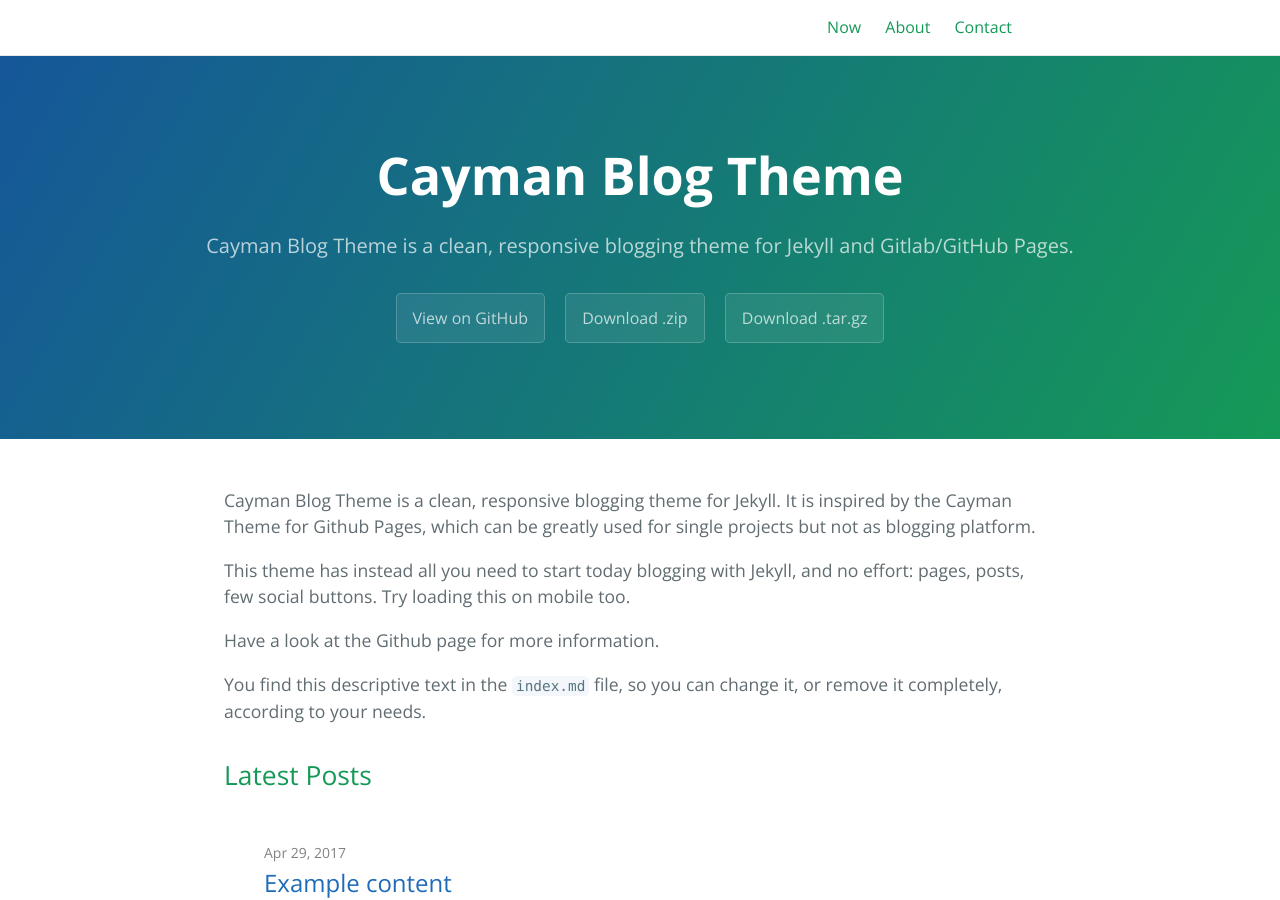
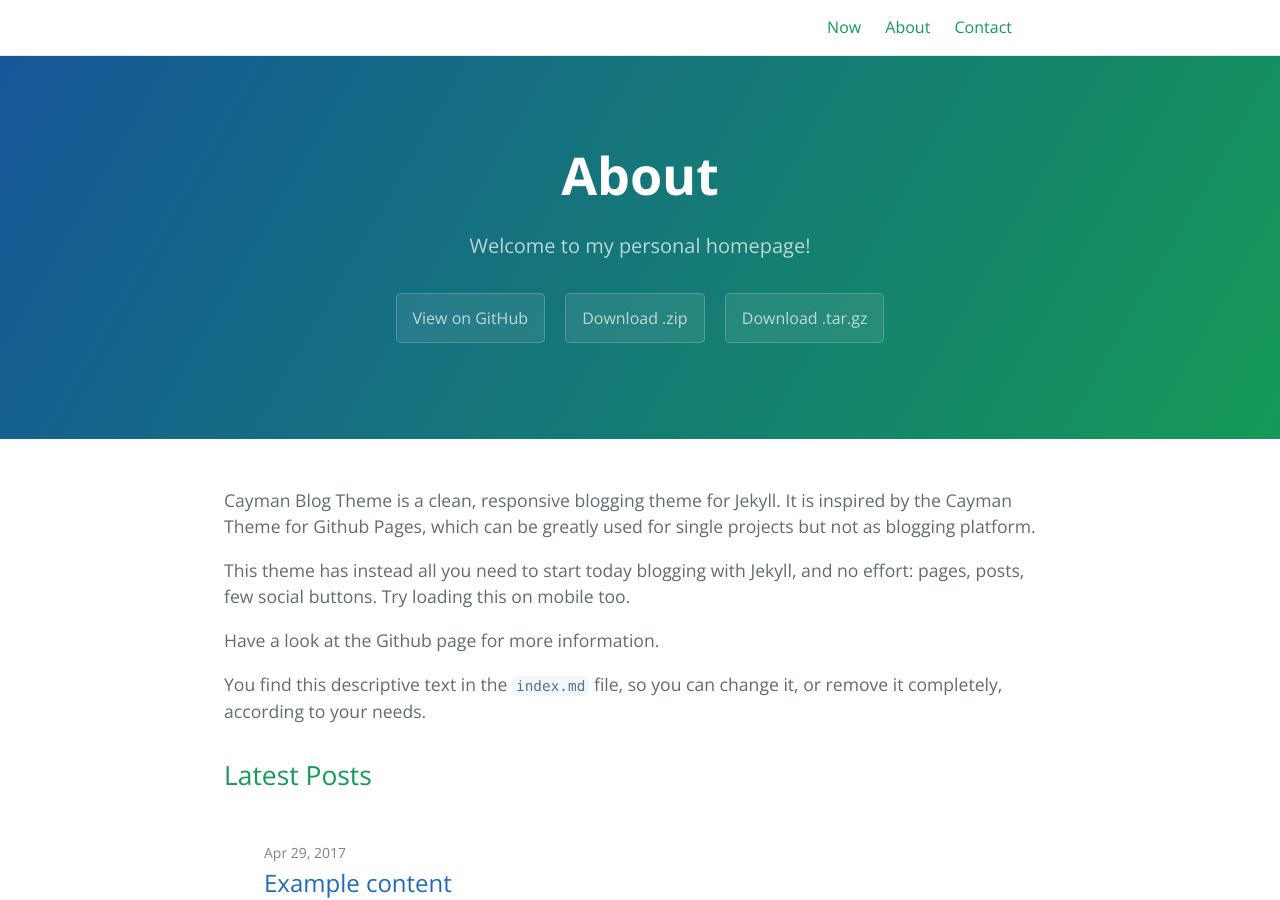
Before and after one commit to jacobsjo/jochenjacobs.eu, a Jekyll site: the page built from index.md, in a window 1280 px wide and 900 px high. Built offline with Jekyll 4.4.1, drawn with Linux system fonts in a browser that asks for light colours.

```diff
--- a/_config.yml
+++ b/_config.yml
@@ -1,9 +1,9 @@
-title: Cayman Blog Theme
-description: Cayman Blog Theme is a clean, responsive blogging theme for Jekyll and Gitlab/GitHub Pages.
+title: Jochen Jacobs
+description: Welcome to my personal homepage!
 show_downloads: true
 
-baseurl: "/cayman-blog" # change this to the subpath of your site, e.g. /blog. Leave it empty if you don't need it.
-url: "https://lorepirri.github.io" # change this to the base hostname & protocol for your site
+baseurl: "" # change this to the subpath of your site, e.g. /blog. Leave it empty if you don't need it.
+url: "https://jacobsjo.eu" # change this to the base hostname & protocol for your site
 
 
 google_analytics:
@@ -16,10 +16,10 @@ cayman-blog:
 theme: # leave it empty
 
 # social
-author: lorepirri
+author: Jochen Jacobs
 image: /thumbnail-jumbo.png
 twitter:
-  username: lorepirri
+  username: jacobsjo_
 
 plugins:
   - jekyll-target-blank
@@ -27,4 +27,4 @@ plugins:
 target-blank:
     rel: nofollow
 
-header_page_refs: ['now', 'about', 'contact']
+header_page_refs: ['home', 'now', 'about', 'contact']
--- a/index.md
+++ b/index.md
@@ -1,10 +1,9 @@
 ---
-#
-# Here you can change the text shown in the Home page before the Latest Posts section.
-#
-# Edit cayman-blog's home layout in _layouts instead if you wanna make some changes
-# See: https://jekyllrb.com/docs/themes/#overriding-theme-defaults
-#
+layout: page
+title: About
+tagline: A few more words about this theme
+permalink: /
+ref: /
 layout: home
 ---
 
```
